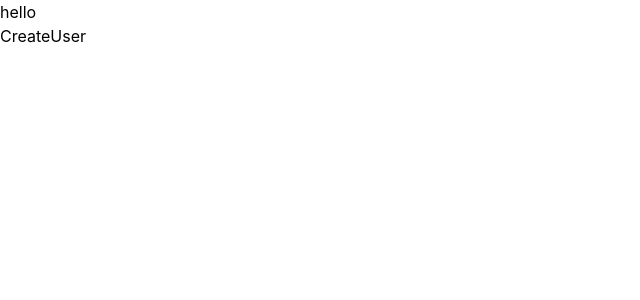
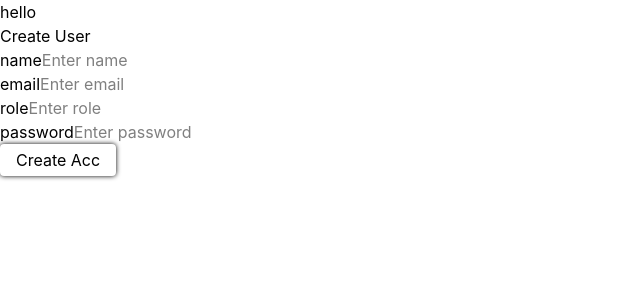
Before and after one commit to vikram-kk/employee-management-system, a React app in the folder Frontend/: page /auth/register in a window 1280 px wide. Shown: the top 300 px of the page, without its empty margins (0-640 px from the left). Built offline with nearby package versions, Linux system fonts and the light colour scheme; the HTML template or start-up script is replaced by a standard one.

Commit message:
Create protected route

```diff
--- a/Frontend/src/index.css
+++ b/Frontend/src/index.css
@@ -1 +1,7 @@
 @import "tailwindcss";
+
+@layer utilities{
+    .bg-3d{
+        box-shadow: 0px 0px 5px black;
+    }
+}
--- a/Frontend/src/pages/CreateUser.jsx
+++ b/Frontend/src/pages/CreateUser.jsx
@@ -1,5 +1,70 @@
-import React from "react";
+import { useState } from "react";
+import { handleSignup } from "../services/authServices";
+import { useNavigate } from "react-router-dom";
+
+const inputs = [
+  {
+    name: "name",
+    type: "text",
+  },
+  {
+    name: "email",
+    type: "email",
+  },
+  {
+    name: "role",
+    type: "text",
+  },
+  {
+    name: "password",
+    type: "password",
+  },
+];
 
 export default function CreateUser() {
-  return <div>CreateUser</div>;
+  const navigate = useNavigate();
+  const [formData, setFormData] = useState({
+    name: "",
+    role: "",
+    email: "",
+    password: "",
+  });
+
+  const handleform = () => {
+    const { value, name } = event.target;
+    setFormData({ ...formData, [name]: value });
+  };
+
+  const handleCreate = () => {
+    event.preventDefault();
+    handleSignup(
+      formData.email,
+      formData.name,
+      formData.password,
+      formData.role,
+    );
+    navigate("/dashboard");
+  };
+  return (
+    <>
+      <div>
+        <h1>Create User</h1>
+        <form onSubmit={handleCreate}>
+          {inputs.map((input, index) => (
+            <div key={index}>
+              <label htmlFor={input.name}>{input.name}</label>
+              <input
+                type={input.type}
+                placeholder={`Enter ${input.name}`}
+                name={input.name}
+                onChange={handleform}
+              />
+            </div>
+          ))}
+
+          <button className="bg-3d px-4 py-1 rounded">Create Acc</button>
+        </form>
+      </div>
+    </>
+  );
 }
--- a/Frontend/src/pages/Dashboard.jsx
+++ b/Frontend/src/pages/Dashboard.jsx
@@ -1,5 +1,12 @@
 import React from "react";
 
 export default function Dashboard() {
-  return <div>Dashboard</div>;
+  return (
+    <div>
+      Dashboard
+      <div>
+        <button className="bg-3d px-4 py-1">log out </button>
+      </div>
+    </div>
+  );
 }
--- a/Frontend/src/pages/Login.jsx
+++ b/Frontend/src/pages/Login.jsx
@@ -1,5 +1,58 @@
-import React from "react";
+import React, { useState } from "react";
+import { handleLogin } from "../services/authServices";
+import { useNavigate } from "react-router-dom";
 
 export default function Login() {
-  return <div>Login</div>;
+  const navigate = useNavigate();
+  const [formData, setFormData] = useState({
+    email: "",
+    password: "",
+  });
+
+  const handleInput = (e) => {
+    const { name, value } = e.target;
+    setFormData({ ...formData, [name]: value });
+  };
+
+  const handleSubmit = (e) => {
+    e.preventDefault();
+    handleLogin(formData.email, formData.password);
+    navigate("/dashboard");
+  };
+  return (
+    <>
+      <div>
+        <h1>Login Form</h1>
+        <div>
+          <form
+            onSubmit={(e) => {
+              handleSubmit(e);
+            }}
+          >
+            <label htmlFor="">Email:</label>
+            <input
+              type="mail"
+              name="email"
+              placeholder="Enter your email"
+              value={formData.email}
+              onChange={(e) => {
+                handleInput(e);
+              }}
+            />
+            <input
+              type="password"
+              name="password"
+              placeholder="Enter your password"
+              value={formData.password}
+              onChange={(e) => {
+                handleInput(e);
+              }}
+            />
+
+            <button className="bg-3d px-4 py-1 rounded">Login</button>
+          </form>
+        </div>
+      </div>
+    </>
+  );
 }
--- /dev/null
+++ b/Frontend/src/pages/Protect.jsx
@@ -0,0 +1,7 @@
+import React from 'react'
+
+export default function Protect() {
+  return (
+    <div>Protect</div>
+  )
+}
--- /dev/null
+++ b/Frontend/src/services/authServices.js
@@ -0,0 +1,52 @@
+
+export const handleLogin = async (email, password) => {
+    try {
+        const res = await fetch("http://localhost:5001/auth/login", {
+            method: "POST",
+            headers: {
+                "Content-Type": "application/json"
+            },
+            body: JSON.stringify({ email, password })
+        })
+
+        const data = await res.json();
+
+        if (!res.ok) {
+            alert(data.message)
+            return
+        }
+
+        localStorage.setItem("token", data.token)
+        alert("Login successfull")
+    } catch (error) {
+        console.log(error.message);
+
+    }
+}
+
+export const handleSignup = async (email, name, password, role) => {
+    try {
+        const res = await fetch("http://localhost:5001/auth/register", {
+            method: "POST",
+            headers: {
+                "Content-Type": "application/json"
+            },
+            body: JSON.stringify({ email, name, password, role })
+        })
+
+        const data = res.json();
+        console.log(data);
+
+        if (!res.ok) {
+            return data.message
+        }
+
+        localStorage.setItem(data.token)
+
+        alert("Account created successfully")
+
+    } catch (error) {
+
+    }
+
+}
--- /dev/null
+++ b/Frontend/src/services/taskService.js
@@ -0,0 +1,29 @@
+
+export const getTask = () => {
+    try {
+        const fetchTask = async () => {
+            const token = await localStorage.getItem('token');
+            const res = await fetch('http://localhost:5001/tasks', {
+                method: "GET",
+                headers: {
+                    "Authorization": `Bearer ${token}`
+                }
+            })
+            const data = await data.json()
+            if (!res.ok) {
+                alert(data.message);
+                return [];
+            }
+
+            return data;
+
+        }
+
+        fetchTask()
+    } catch (error) {
+        console.log(error.message);
+
+        return []
+    }
+
+}
```
Also changed, not shown: 1 other file (tests, documents, lock files or other folders).
